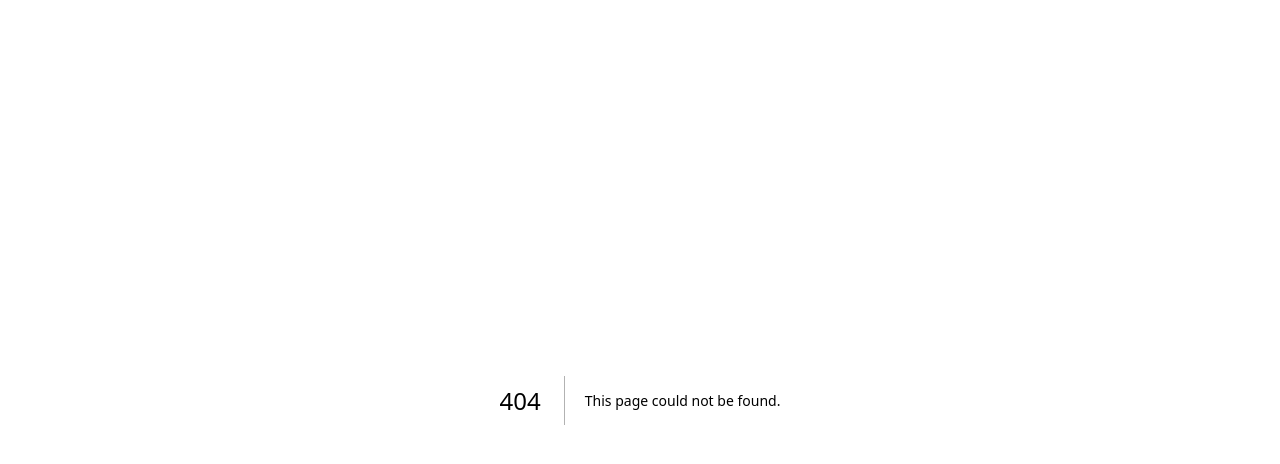
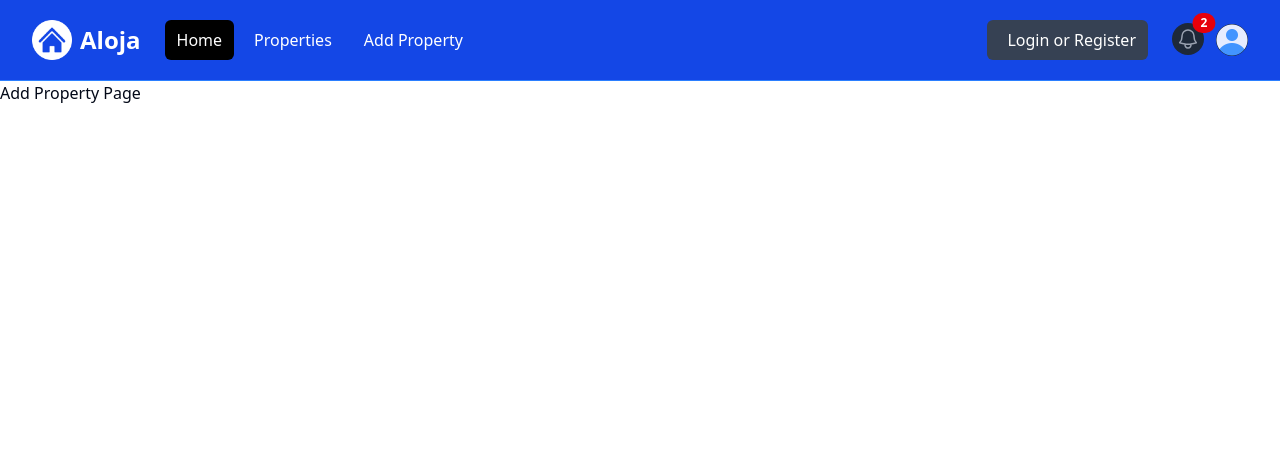
Before and after one commit to manulzvz/aloja, a Next.js app: page /properties/add in a window 1280 px wide. Before the commit this address had no page. Shown: the top 464 px of the page. Built offline with nearby package versions, Linux system fonts and the light colour scheme.

Commit message:
feat: Add Navbar component to layout with markup

```diff
--- a/app/layout.jsx
+++ b/app/layout.jsx
@@ -1,3 +1,4 @@
+import Navbar from "@/components/Navbar";
 import "@/assets/styles/globals.css";
 
 export const metadata = {
@@ -10,6 +11,7 @@
   return (
     <html lang="en">
       <body>
+        <Navbar />
         <main>{children}</main>
       </body>
     </html>
--- a/app/page.jsx
+++ b/app/page.jsx
@@ -1,5 +1,12 @@
+import Link from "next/link";
+
 const HomePage = () => {
-  return <div className="text-2xl">HomePage</div>;
+  return (
+    <div>
+      <h1 className="text-3xl">Welcome</h1>
+      <Link href="/properties">Go to Properties</Link>
+    </div>
+  );
 };
 
 export default HomePage;
--- /dev/null
+++ b/app/properties/[id]/page.jsx
@@ -0,0 +1,5 @@
+const PropertyPage = ({ params }) => {
+  return <div>Property Page {params.id}</div>;
+};
+
+export default PropertyPage;
--- /dev/null
+++ b/app/properties/add/page.jsx
@@ -0,0 +1,5 @@
+const AddPropertyPage = () => {
+  return <div>Add Property Page</div>;
+};
+
+export default AddPropertyPage;
--- /dev/null
+++ b/app/properties/page.jsx
@@ -0,0 +1,5 @@
+const PropertiesPage = () => {
+  return <div>Properties Page</div>;
+};
+
+export default PropertiesPage;
--- /dev/null
+++ b/components/Navbar.jsx
@@ -0,0 +1,203 @@
+import Image from "next/image";
+import logo from "@/assets/images/logo-white.png";
+import profileDefault from "@/assets/images/profile.png";
+
+const Navbar = () => {
+  return (
+    <nav className="bg-blue-700 border-b border-blue-500">
+      <div className="mx-auto max-w-7xl px-2 sm:px-6 lg:px-8">
+        <div className="relative flex h-20 items-center justify-between">
+          <div className="absolute inset-y-0 left-0 flex items-center md:hidden">
+            {/* <!-- Mobile menu button--> */}
+            <button
+              type="button"
+              id="mobile-dropdown-button"
+              className="relative inline-flex items-center justify-center rounded-md p-2 text-gray-400 hover:bg-gray-700 hover:text-white focus:outline-none focus:ring-2 focus:ring-inset focus:ring-white"
+              aria-controls="mobile-menu"
+              aria-expanded="false"
+            >
+              <span className="absolute -inset-0.5"></span>
+              <span className="sr-only">Open main menu</span>
+              <svg
+                className="block h-6 w-6"
+                fill="none"
+                viewBox="0 0 24 24"
+                strokeWidth="1.5"
+                stroke="currentColor"
+                aria-hidden="true"
+              >
+                <path
+                  strokeLinecap="round"
+                  strokeLinejoin="round"
+                  d="M3.75 6.75h16.5M3.75 12h16.5m-16.5 5.25h16.5"
+                />
+              </svg>
+            </button>
+          </div>
+
+          <div className="flex flex-1 items-center justify-center md:items-stretch md:justify-start">
+            {/* <!-- Logo --> */}
+            <a className="flex flex-shrink-0 items-center" href="/index.html">
+              <Image className="h-10 w-auto" src={logo} alt="Aloja logo" />
+
+              <span className="hidden md:block text-white text-2xl font-bold ml-2">
+                Aloja
+              </span>
+            </a>
+            {/* <!-- Desktop Menu Hidden below md screens --> */}
+            <div className="hidden md:ml-6 md:block">
+              <div className="flex space-x-2">
+                <a
+                  href="/index.html"
+                  className="text-white bg-black hover:bg-gray-900 hover:text-white rounded-md px-3 py-2"
+                >
+                  Home
+                </a>
+                <a
+                  href="/properties.html"
+                  className="text-white hover:bg-gray-900 hover:text-white rounded-md px-3 py-2"
+                >
+                  Properties
+                </a>
+                <a
+                  href="/add-property.html"
+                  className="text-white hover:bg-gray-900 hover:text-white rounded-md px-3 py-2"
+                >
+                  Add Property
+                </a>
+              </div>
+            </div>
+          </div>
+
+          {/* <!-- Right Side Menu (Logged Out) --> */}
+          <div className="hidden md:block md:ml-6">
+            <div className="flex items-center">
+              <button className="flex items-center text-white bg-gray-700 hover:bg-gray-900 hover:text-white rounded-md px-3 py-2">
+                <i className="fa-brands fa-google text-white mr-2"></i>
+                <span>Login or Register</span>
+              </button>
+            </div>
+          </div>
+
+          {/* <!-- Right Side Menu (Logged In) --> */}
+          <div className="absolute inset-y-0 right-0 flex items-center pr-2 md:static md:inset-auto md:ml-6 md:pr-0">
+            <a href="messages.html" className="relative group">
+              <button
+                type="button"
+                className="relative rounded-full bg-gray-800 p-1 text-gray-400 hover:text-white focus:outline-none focus:ring-2 focus:ring-white focus:ring-offset-2 focus:ring-offset-gray-800"
+              >
+                <span className="absolute -inset-1.5"></span>
+                <span className="sr-only">View notifications</span>
+                <svg
+                  className="h-6 w-6"
+                  fill="none"
+                  viewBox="0 0 24 24"
+                  strokeWidth="1.5"
+                  stroke="currentColor"
+                  aria-hidden="true"
+                >
+                  <path
+                    strokeLinecap="round"
+                    strokeLinejoin="round"
+                    d="M14.857 17.082a23.848 23.848 0 005.454-1.31A8.967 8.967 0 0118 9.75v-.7V9A6 6 0 006 9v.75a8.967 8.967 0 01-2.312 6.022c1.733.64 3.56 1.085 5.455 1.31m5.714 0a24.255 24.255 0 01-5.714 0m5.714 0a3 3 0 11-5.714 0"
+                  />
+                </svg>
+              </button>
+              <span className="absolute top-0 right-0 inline-flex items-center justify-center px-2 py-1 text-xs font-bold leading-none text-white transform translate-x-1/2 -translate-y-1/2 bg-red-600 rounded-full">
+                2
+                {/* <!-- Replace with the actual number of notifications --> */}
+              </span>
+            </a>
+            {/* <!-- Profile dropdown button --> */}
+            <div className="relative ml-3">
+              <div>
+                <button
+                  type="button"
+                  className="relative flex rounded-full bg-gray-800 text-sm focus:outline-none focus:ring-2 focus:ring-white focus:ring-offset-2 focus:ring-offset-gray-800"
+                  id="user-menu-button"
+                  aria-expanded="false"
+                  aria-haspopup="true"
+                >
+                  <span className="absolute -inset-1.5"></span>
+                  <span className="sr-only">Open user menu</span>
+                  <Image
+                    className="h-8 w-8 rounded-full"
+                    src={profileDefault}
+                    alt=""
+                  />
+                </button>
+              </div>
+
+              {/* <!-- Profile dropdown --> */}
+              <div
+                id="user-menu"
+                className="hidden absolute right-0 z-10 mt-2 w-48 origin-top-right rounded-md bg-white py-1 shadow-lg ring-1 ring-black ring-opacity-5 focus:outline-none"
+                role="menu"
+                aria-orientation="vertical"
+                aria-labelledby="user-menu-button"
+                tabIndex="-1"
+              >
+                <a
+                  href="/profile.html"
+                  className="block px-4 py-2 text-sm text-gray-700"
+                  role="menuitem"
+                  tabIndex="-1"
+                  id="user-menu-item-0"
+                >
+                  Your Profile
+                </a>
+                <a
+                  href="/saved-properties.html"
+                  className="block px-4 py-2 text-sm text-gray-700"
+                  role="menuitem"
+                  tabIndex="-1"
+                  id="user-menu-item-2"
+                >
+                  Saved Properties
+                </a>
+                <button
+                  className="block px-4 py-2 text-sm text-gray-700"
+                  role="menuitem"
+                  tabIndex="-1"
+                  id="user-menu-item-2"
+                >
+                  Sign Out
+                </button>
+              </div>
+            </div>
+          </div>
+        </div>
+      </div>
+
+      {/* <!-- Mobile menu, show/hide based on menu state. --> */}
+      <div className="hidden" id="mobile-menu">
+        <div className="space-y-1 px-2 pb-3 pt-2">
+          <a
+            href="/index.html"
+            className="bg-black text-white block rounded-md px-3 py-2 text-base font-medium"
+          >
+            Home
+          </a>
+          <a
+            href="/properties.html"
+            className="text-white block rounded-md px-3 py-2 text-base font-medium"
+          >
+            Properties
+          </a>
+          <a
+            href="/add-property.html"
+            className="text-white block rounded-md px-3 py-2 text-base font-medium"
+          >
+            Add Property
+          </a>
+          <button className="flex items-center text-white bg-gray-700 hover:bg-gray-900 hover:text-white rounded-md px-3 py-2 my-4">
+            <i className="fa-brands fa-google mr-2"></i>
+            <span>Login or Register</span>
+          </button>
+        </div>
+      </div>
+    </nav>
+  );
+};
+
+export default Navbar;
```
Also changed, not shown: 1 other file (tests, documents, lock files or other folders).
